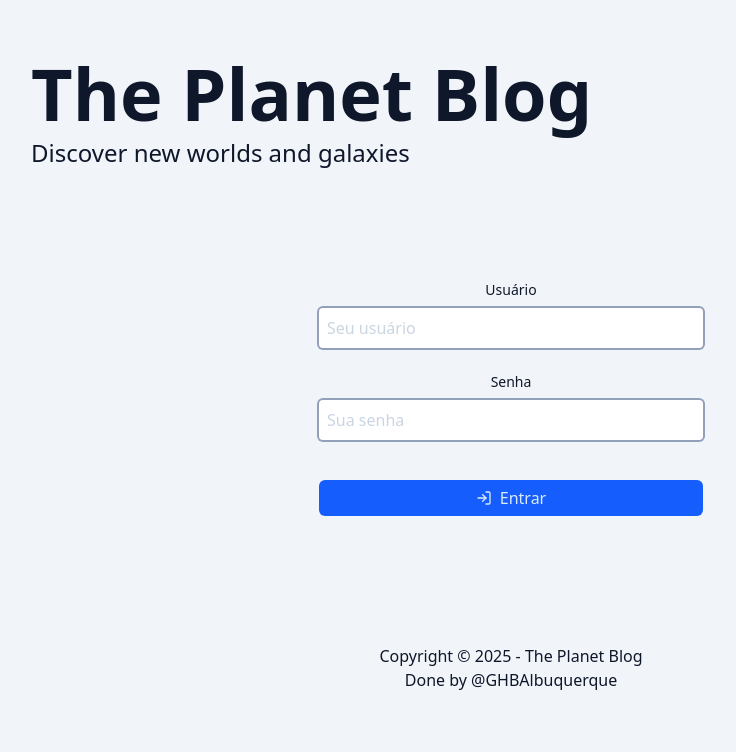
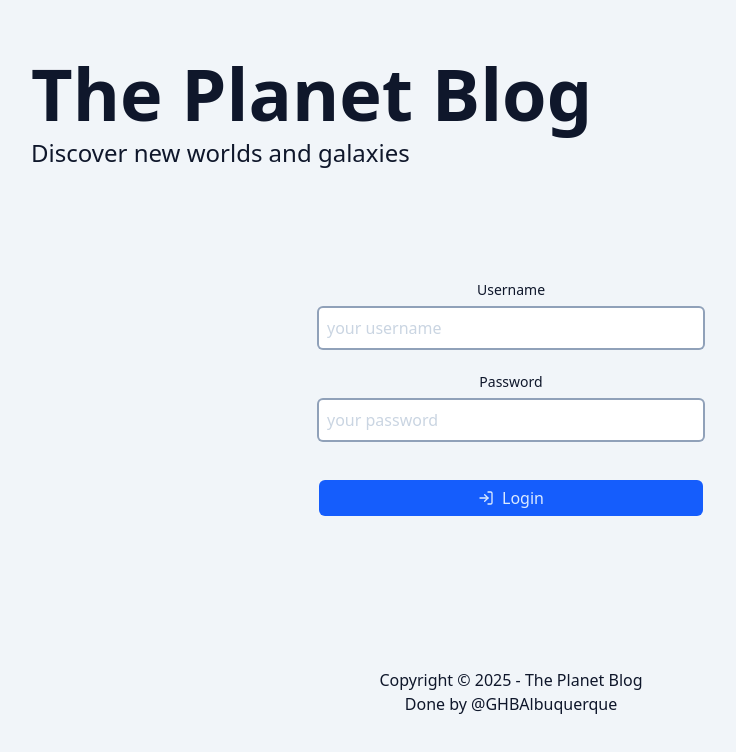
Before and after one commit to GHBAlbuquerque/nextjs-blog-dev, a Next.js app: page /admin/login in a window 1280 px wide. Shown: the top 752 px of the page, without its empty margins (129-865 px from the left). Built offline with nearby package versions, Linux system fonts and the light colour scheme.

Commit message:
gfeat: initiates login form

```diff
--- /dev/null
+++ b/src/actions/login/login-action.ts
@@ -0,0 +1,26 @@
+'use server';
+
+import simulateWait from "@/utils/simulate-wait"
+
+type LoginActionState = {
+    username: string;
+    errors: string[];
+}
+
+export async function loginAction(state: LoginActionState, formData: FormData){
+    await simulateWait();
+    const username = formData.get['username'];
+    const password = formData.get['password'];
+
+    if(!username || !password) {
+        return {
+        username: '',
+        errors: ["All fields must be completed"]
+        }
+    }
+
+    return {
+        username: '',
+        errors: []
+    }
+}
--- a/src/app/admin/login/page.tsx
+++ b/src/app/admin/login/page.tsx
@@ -1,43 +1,9 @@
-import Button from "@/components/Button";
-import { InputText } from "@/components/InputText";
-import clsx from "clsx";
-import { LogInIcon } from "lucide-react";
+import LoginForm from "@/components/LoginForm";
 
 export const dynamic = 'force-dynamic';
 
 export default async function AdminLoginPage(){
     return (
-    <div
-      className={clsx(
-        'flex items-center justify-center',
-        'text-center max-w-sm mt-16 mb-32 mx-auto',
-      )}
-    >
-      <form action="" className='flex-1 flex flex-col gap-6'>
-        <InputText
-          type='text'
-          name='username'
-          labelText='Usuário'
-          placeholder='Seu usuário'
-          disabled={false}
-          defaultValue={""}
-        />
-
-        <InputText
-          type='password'
-          name='password'
-          labelText='Senha'
-          placeholder='Sua senha'
-          disabled={false}
-        />
-
-        <Button disabled={false} type='submit' className="mt-4">
-          <LogInIcon />
-          Entrar
-        </Button>
-
-
-      </form>
-    </div>
-  );
+        <LoginForm />
+    )
 }
--- /dev/null
+++ b/src/components/LoginForm/index.tsx
@@ -0,0 +1,62 @@
+"use client";
+
+import { loginAction } from "@/actions/login/login-action";
+import Button from "@/components/Button";
+import { InputText } from "@/components/InputText";
+import clsx from "clsx";
+import { LogInIcon } from "lucide-react";
+import { useActionState, useEffect } from "react";
+import { toast } from "react-toastify";
+
+export default function LoginForm() {
+  const initialState = {
+    username: "",
+    errors: [],
+  };
+
+  const [state, action, isPending] = useActionState(loginAction, initialState);
+
+  useEffect(() => {
+    if (state.errors.length > 0) {
+      toast.dismiss();
+      state.errors.forEach((error) => {
+        toast.error(error);
+      });
+    }
+  }, [state.errors]);
+
+  return (
+    <div
+      className={clsx(
+        "flex items-center justify-center",
+        "text-center max-w-sm mt-16 mb-32 mx-auto"
+      )}
+    >
+      <form action={action} className="flex-1 flex flex-col gap-6">
+        <InputText
+          type="text"
+          name="username"
+          labelText="Username"
+          placeholder="your username"
+          disabled={isPending}
+          defaultValue={state.username}
+        />
+
+        <InputText
+          type="password"
+          name="password"
+          labelText="Password"
+          placeholder="your password"
+          disabled={isPending}
+        />
+
+        <Button disabled={isPending} type="submit" className="mt-4">
+          <LogInIcon />
+          Login
+        </Button>
+
+        {state.errors && <p className="text-red-500">{state.errors}</p>}
+      </form>
+    </div>
+  );
+}
```
